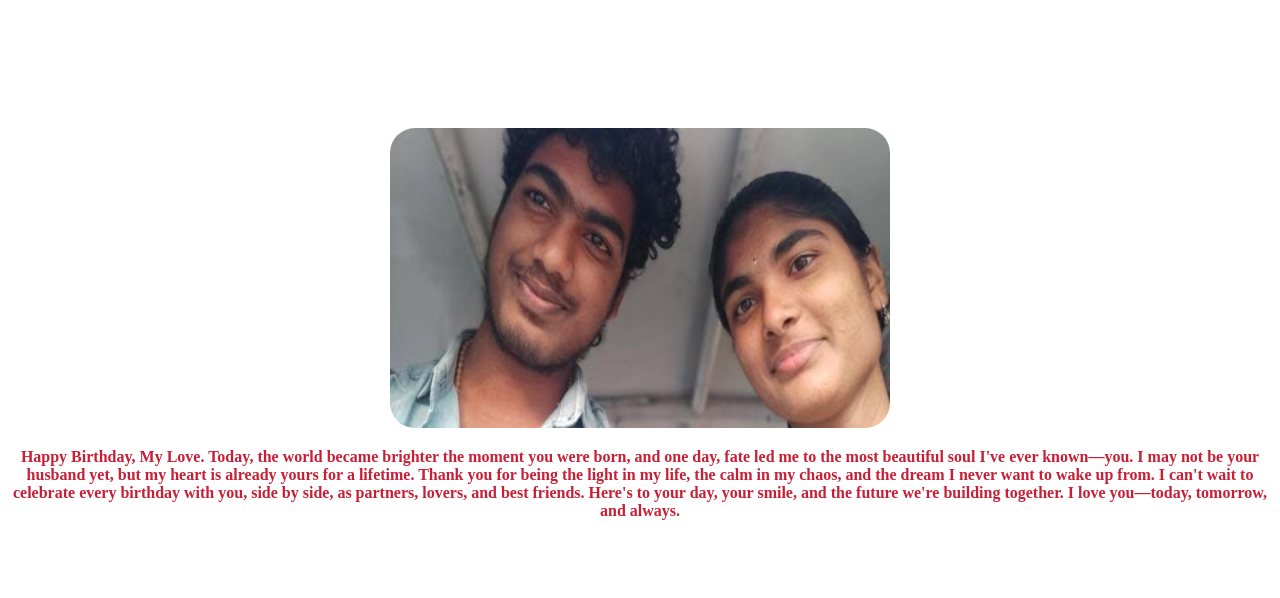
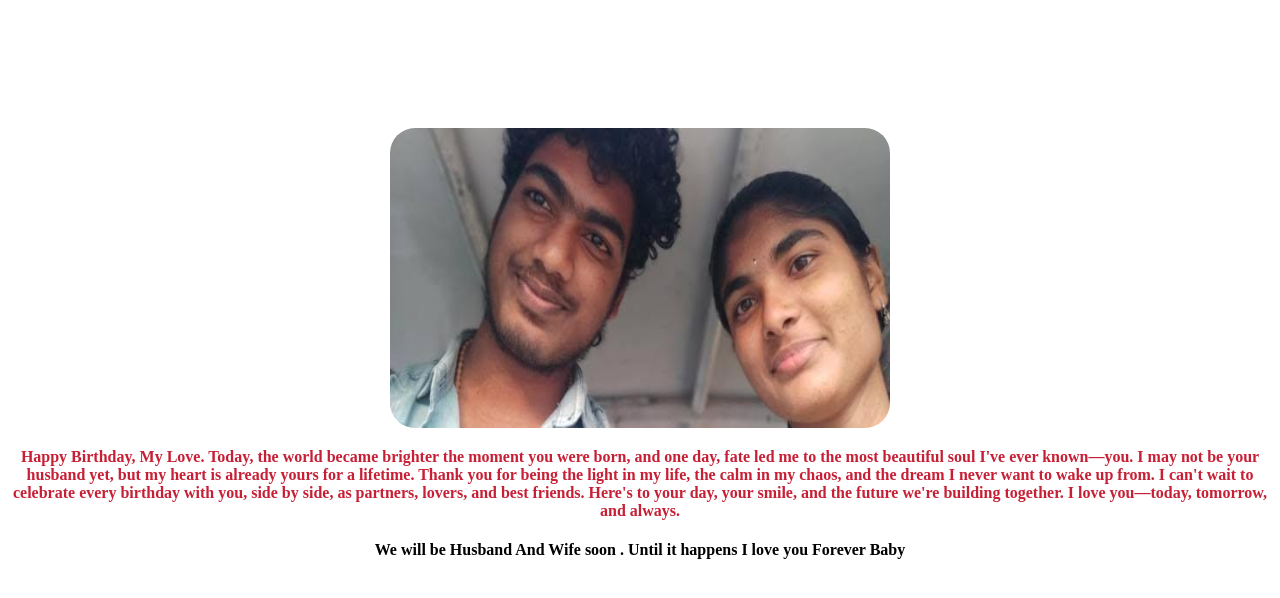
Before and after one commit to Adithya519b/AG, a plain HTML site: page index3.html in a window 1280 px wide. Drawn offline with Linux system fonts and the light colour scheme.

Commit message:
slight change

```diff
--- a/index3.html
+++ b/index3.html
@@ -32,6 +32,7 @@
             I can't wait to celebrate every birthday with you, side by side, as partners, lovers, and best friends.
             Here's to your day, your smile, and the future we're building together.
             I love you—today, tomorrow, and always.</b></p>
+            <h4>We will be Husband And Wife soon . Until it happens I love you Forever Baby</h4></div></h4>
 
     </div>
 </body>
```
